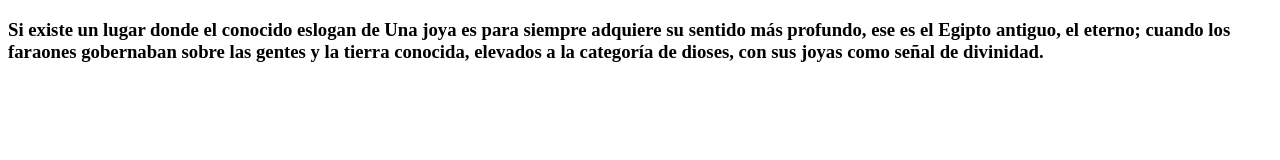
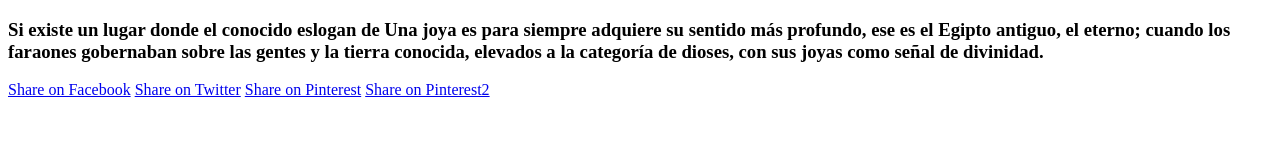
Before and after one commit to JhonJairoAL/ElbaTest2, a plain HTML site: page index.html in a window 1280 px wide. Drawn offline with Linux system fonts and the light colour scheme.

Commit message:
Update index.html

```diff
--- a/index.html
+++ b/index.html
@@ -1,2 +1,8 @@
 
-<!DOCTYPE html><html lang='es'> <meta http-equiv='X-UA-Compatible' content='IE=edge'><head><meta property='og:site_name' content='Centro Elba' /><meta property='og:type' content='article' /><meta property='og:url' content='http://nueva.centroElba.es/inicio/fichaNoticia/116986' /><meta property='og:title' content='Las Medici, mujeres en el poder' /><meta property='og:description' content='Por Marga Gómez Elola' /><meta property='og:image' content='http://nueva.centroElba.es/_assets/_contenido/116986_Presentacion-Las-Medici-(a-distancia-marzo-2021).jpg' /><meta name = 'twitter:card' content = 'summary_large_image' ><meta property='twitter:type' content='article' /><meta property='twitter:url' content='http://nueva.centroElba.es/inicio/fichaNoticia/116986' /><meta property='twitter:title' content='Las Medici, mujeres en el poder' /><meta property='twitter:description' content='Por Marga Gómez Elola' /><meta property='twitter:image' content='http://nueva.centroElba.es/_assets/_contenido/116986_Presentacion-Las-Medici-(a-distancia-marzo-2021).jpg' /> <title>Meta tags</title> </head><body><h3>Si existe un lugar donde el conocido eslogan de Una joya es para siempre adquiere su sentido más profundo, ese es el Egipto antiguo, el eterno; cuando los faraones gobernaban sobre las gentes y la tierra conocida, elevados a la categoría de dioses, con sus joyas como señal de divinidad.</h3></body>
+<!DOCTYPE html><html lang='es'> <meta http-equiv='X-UA-Compatible' content='IE=edge'><head><meta property='og:site_name' content='Centro Elba' /><meta property='og:type' content='article' /><meta property='og:url' content='http://nueva.centroElba.es/inicio/fichaNoticia/116986' /><meta property='og:title' content='Las Medici, mujeres en el poder' /><meta property='og:description' content='Por Marga Gómez Elola' /><meta property='og:image' content='http://nueva.centroElba.es/_assets/_contenido/116986_Presentacion-Las-Medici-(a-distancia-marzo-2021).jpg' /><meta name = 'twitter:card' content = 'summary_large_image' ><meta property='twitter:type' content='article' /><meta property='twitter:url' content='http://nueva.centroElba.es/inicio/fichaNoticia/116986' /><meta property='twitter:title' content='Las Medici, mujeres en el poder' /><meta property='twitter:description' content='Por Marga Gómez Elola' /><meta property='twitter:image' content='http://nueva.centroElba.es/_assets/_contenido/116986_Presentacion-Las-Medici-(a-distancia-marzo-2021).jpg' /> <title>Meta tags</title> </head><body><h3>Si existe un lugar donde el conocido eslogan de Una joya es para siempre adquiere su sentido más profundo, ese es el Egipto antiguo, el eterno; cuando los faraones gobernaban sobre las gentes y la tierra conocida, elevados a la categoría de dioses, con sus joyas como señal de divinidad.</h3>
+
+    <a href="https://www.facebook.com/sharer/sharer.php?u=https%3A//jhonjairoal.github.io/ElbaTest/">Share on Facebook</a>
+    <a href="https://twitter.com/intent/tweet?text=Las%20Medici,%20mujeres%20en%20el%20poder">Share on Twitter</a>
+    <a href="https://www.pinterest.es/pin/create/button/?url=https%3A//jhonjairoal.github.io/ElbaTest/">Share on Pinterest</a>
+     <a href="https://www.pinterest.es/pin-builder/?url=https%3A//jhonjairoal.github.io/ElbaTest/">Share on Pinterest2</a>
+  </body>
```
